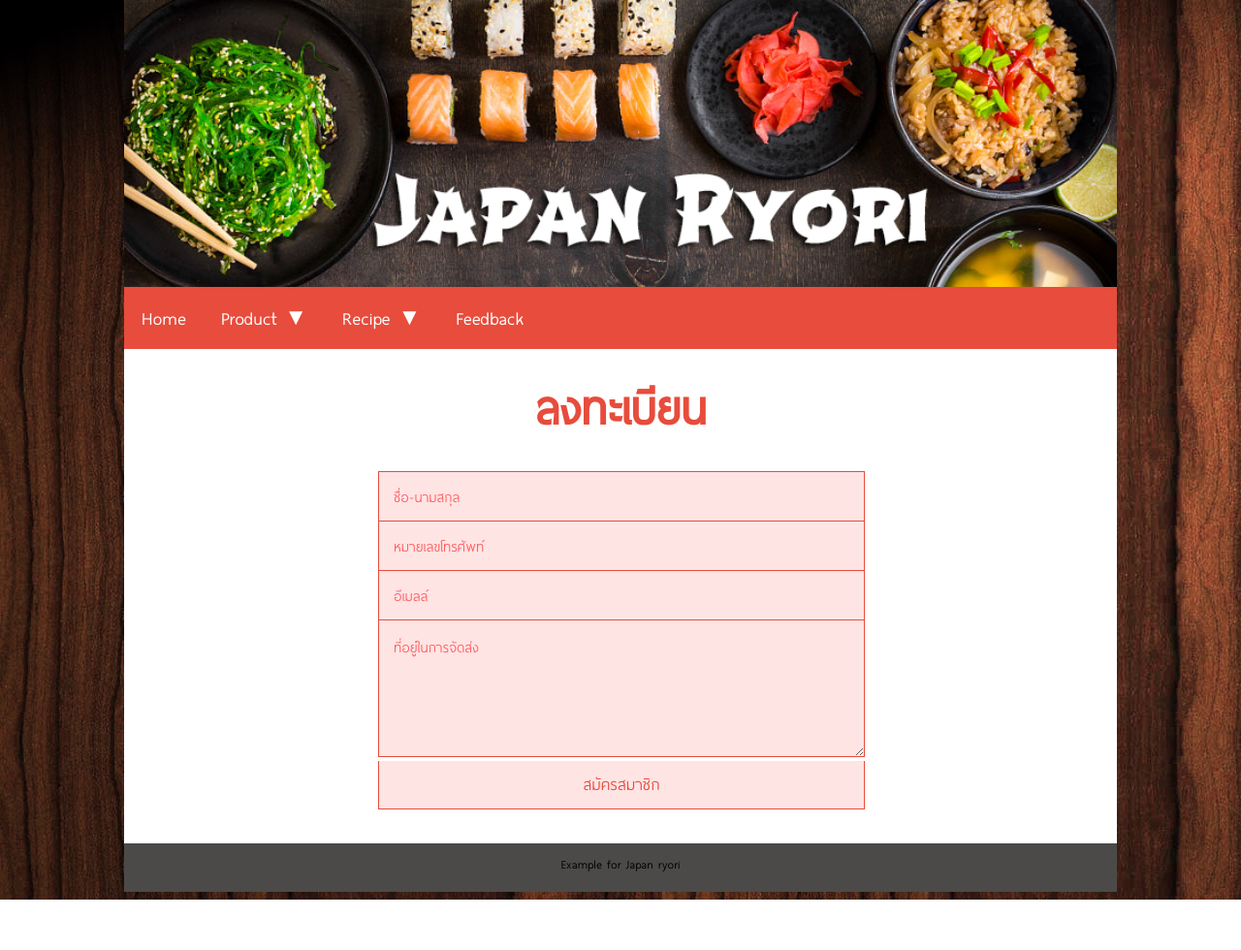
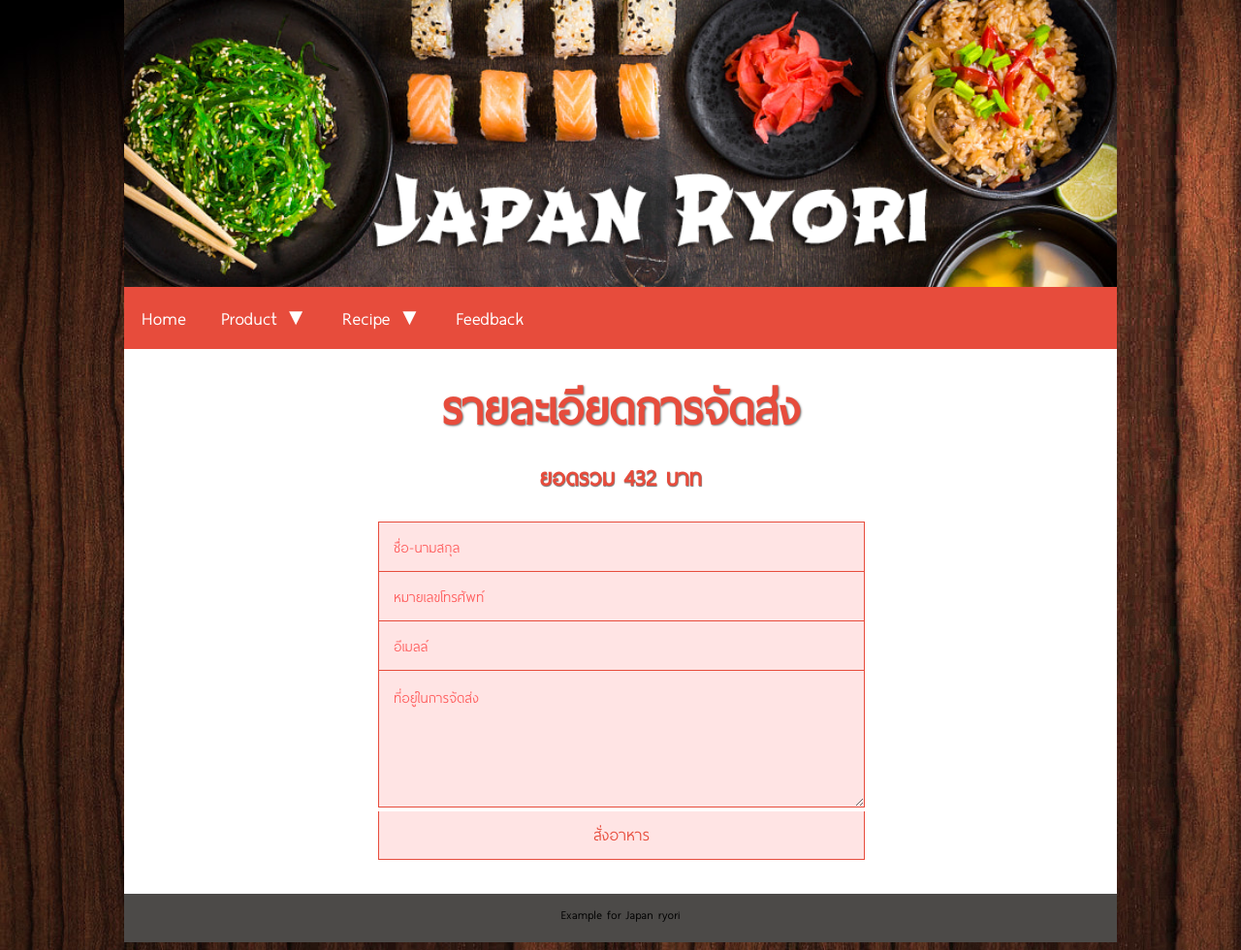
Before and after one commit to natapplefuji/Japanfood, a plain HTML site: page checkout.html in a window 1280 px wide. Shown: the whole page at 97% size. Before the commit the page ends 928 px from the top, so only its background shows below. Drawn offline with Linux system fonts and the light colour scheme.

Commit message:
change register to checkout page

```diff
--- a/register.html
+++ b/checkout.html
@@ -5,7 +5,7 @@
     <meta charset="UTF-8">
     <meta name="viewport" content="width=device-width, initial-scale=1.0">
     <link rel="stylesheet" href="style.css" type="text/css">
-    <title>Register</title>
+    <title>Checkout</title>
     <style>
         .page {
             min-height: 100%;
@@ -22,6 +22,14 @@
             font-weight: bold;
             text-align: center;
             color : #E74C3C;
+            text-shadow: 1px 1px 2px #757575;
+        }
+        .subtotal {
+            font-size: 30px;
+            font-weight: bold;
+            text-align: center;
+            color : #E74C3C;
+            text-shadow: 0.5px 0.5px 1px #757575;
         }
         input::placeholder,
         textarea::placeholder {
@@ -147,13 +155,14 @@
             </div>
 
             <div class="pageContent">
-                    <p class="registerhead">ลงทะเบียน</p>
-                    <form class = "form">
+                    <p class="registerhead">รายละเอียดการจัดส่ง</p>
+                    <p class="subtotal">ยอดรวม 432 บาท</p>
+                    <form id = "checkoutform"class = "form">
                         <input type="text" name="name" placeholder="ชื่อ-นามสกุล" required>
                         <input type="tel" name="tel" placeholder="หมายเลขโทรศัพท์" required>
                         <input type="email" name="email" placeholder="อีเมลล์" required>
-                        <textarea  name="comment_feedback" form="feedback" placeholder="ที่อยู่ในการจัดส่ง"required></textarea>
-                        <input class="submitbtn" type="submit" value="สมัครสมาชิก">
+                        <textarea  name="address" form="checkoutform" placeholder="ที่อยู่ในการจัดส่ง"required></textarea>
+                        <input class="submitbtn" type="submit" value="สั่งอาหาร">
                     </form>
             </div>
 
```
Also changed, not shown: cart.html (+1 -1 lines).
